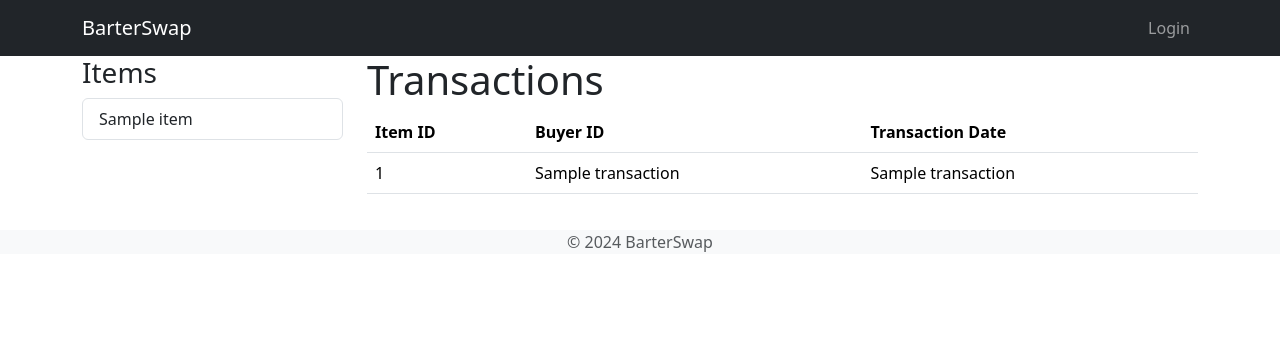
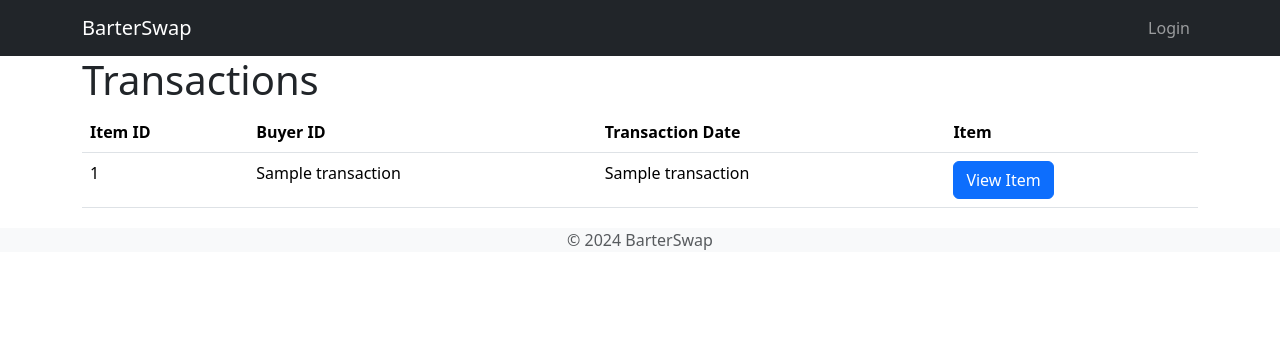
Before and after one commit to berkehanorhon/BarterSwap, a Flask app: template templates/admin/view_transactions.html in a window 1280 px wide. Shown: the top 356 px of the page. Run offline with Flask 3, Linux system fonts and the light colour scheme; the template is opened without the code that fills it: most values are stand-ins (such as "Sample title", 1, 10 or a date in 2020).

Commit message:
admin can view all transactions

```diff
--- a/templates/admin/view_items.html
+++ b/templates/admin/view_items.html
@@ -35,7 +35,7 @@
                     <li class="list-group-item">
                         <h3>{{ item[1] }}</h3>
                         <p>Mail: {{ item[3] }}</p>
-                        <button class="btn btn-primary" onclick="redirectToUser('{{ item[1] }}')">View Item</button>
+                        <button class="btn btn-primary" onclick="redirectToItem('{{ item[0] }}')">View Item</button>
                     </li>
                 {% endfor %}
             </ul>
@@ -54,8 +54,8 @@
         </div>
     </div>
     <script>
-        function redirectToUser(username) {
-            window.location.href = "/user/profile/" + username ;
+        function redirectToItem(item_id) {
+            window.location.href = "/items/" + item_id ;
         }
     </script>
 {% endblock %}
--- a/templates/admin/view_transactions.html
+++ b/templates/admin/view_transactions.html
@@ -6,16 +6,6 @@
 
 {% block content %}
     <div class="container">
-        <div class="row">
-            <div class="col-md-3">
-                <h3>Items</h3>
-                <ul class="list-group">
-                    {% for item in items %}
-                        <li class="list-group-item">{{ item.item_name }}</li>
-                    {% endfor %}
-                </ul>
-            </div>
-            <div class="col-md-9">
         <h1>Transactions</h1>
         <table class="table">
             <thead>
@@ -23,6 +13,7 @@
                     <th scope="col">Item ID</th>
                     <th scope="col">Buyer ID</th>
                     <th scope="col">Transaction Date</th>
+                    <th scope="col">Item</th>
                 </tr>
             </thead>
             <tbody>
@@ -31,11 +22,12 @@
                         <td>{{ transaction[0] }}</td>
                         <td>{{ transaction[1] }}</td>
                         <td>{{ transaction[2] }}</td>
+                        <td>
+                            <a href="{{ url_for('item_handlers.get_item', item_id=transaction[0]) }}" class="btn btn-primary">View Item</a>
+                        </td>
                     </tr>
                 {% endfor %}
             </tbody>
         </table>
     </div>
-        </div>
-    </div>
 {% endblock %}
```
Lines whose indentation alone changed are shown as unchanged.
